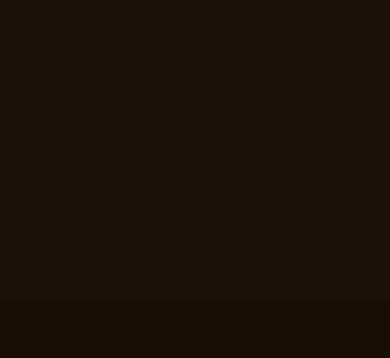
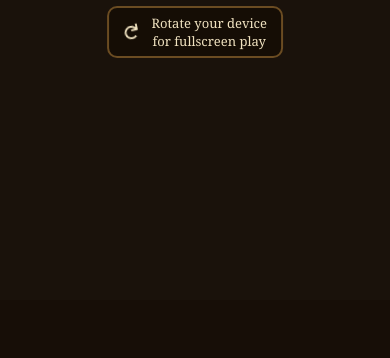
Before and after one commit to vanisroyle/cwars, a plain HTML site: page index.html in a window 390 px wide. Shown: the top 358 px of the page. Drawn offline with Linux system fonts and the light colour scheme.

Commit message:
mobile: rotate hint in portrait, allow upscale to fill large screens
- Portrait phones show a floating 'rotate your device' hint (the game is
  landscape-native); landscape scales to fill the screen height
- Scale cap raised from 1x to 2x so desktop/TV screens fill instead of
  showing a small centered stage

Co-Authored-By: Devin AI <158243242+devin-ai-integration[bot]@users.noreply.github.com>

```diff
--- a/css/style.css
+++ b/css/style.css
@@ -241,3 +241,25 @@ button.big { font-size: 22px; padding: 12px 40px; }
   border-radius: 4px;
   font-size: 13px;
 }
+
+/* Portrait phones: floating rotate hint (non-blocking) */
+#rotate-hint {
+  position: absolute;
+  top: 6px;
+  left: 50%;
+  transform: translateX(-50%);
+  z-index: 60;
+  background: rgba(20, 12, 4, 0.85);
+  color: #f0e2c0;
+  border: 2px solid #6b4c22;
+  border-radius: 10px;
+  padding: 6px 14px;
+  font-size: 13px;
+  text-align: center;
+  display: flex;
+  align-items: center;
+  gap: 10px;
+  pointer-events: none;
+}
+#rotate-hint .rotate-icon { font-size: 22px; display: inline-block; animation: cwars-spin 2s ease-in-out infinite; }
+@keyframes cwars-spin { 0%, 20% { transform: rotate(0); } 60%, 100% { transform: rotate(90deg); } }
--- a/index.html
+++ b/index.html
@@ -115,5 +115,6 @@
   </div>
 </div>
 <script type="module" src="src/main.js"></script>
+  <div id="rotate-hint" class="hidden"><div class="rotate-icon">&#8635;</div><div>Rotate your device<br>for fullscreen play</div></div>
 </body>
 </html>
--- a/src/main.js
+++ b/src/main.js
@@ -13,8 +13,13 @@ const ctx = canvas.getContext('2d');
 
 // Scale the fixed 960x600 stage to fit any screen (mobile + desktop).
 function fit() {
-  const s = Math.min(window.innerWidth / 960, window.innerHeight / 600);
-  document.getElementById('app').style.setProperty('--scale', Math.min(1, s));
+  const vw = window.innerWidth, vh = window.innerHeight;
+  const s = Math.min(vw / 960, vh / 600);
+  document.getElementById('app').style.setProperty('--scale', Math.min(2, s));
+  // Landscape game on a portrait phone: nudge the player to rotate.
+  const portrait = vh > vw;
+  const hint = $('rotate-hint');
+  if (hint) hint.classList.toggle('hidden', !portrait);
 }
 window.addEventListener('resize', fit);
 window.addEventListener('orientationchange', fit);
--- a/sw.js
+++ b/sw.js
@@ -1,6 +1,6 @@
 // Service worker: precaches the whole game so it plays fully offline (incl. iPhone home-screen app).
 // All paths are relative to this script's scope so subdirectory hosting works.
-const CACHE = 'cwars-v8';
+const CACHE = 'cwars-v9';
 const FILES = [
   'assets/img/b/house1_none.png',
   'assets/img/b/house1_race1.png',
```
